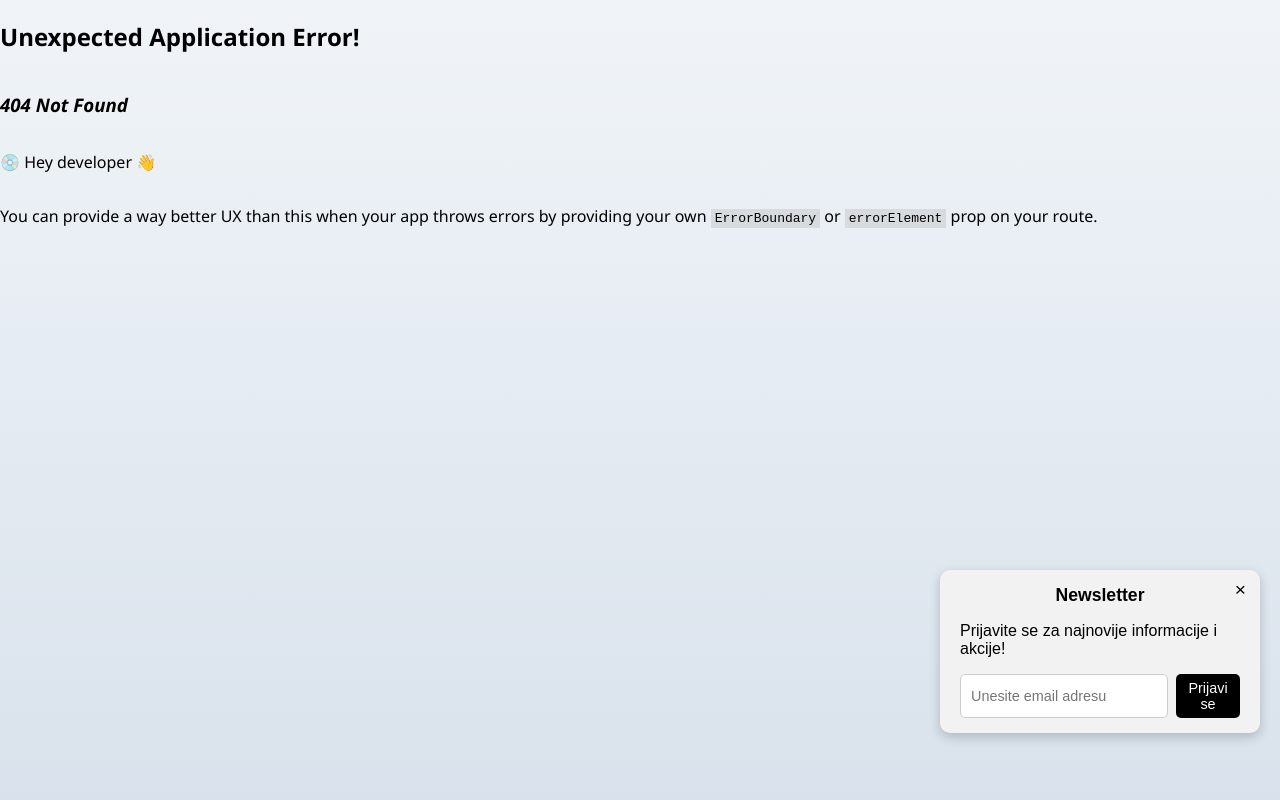
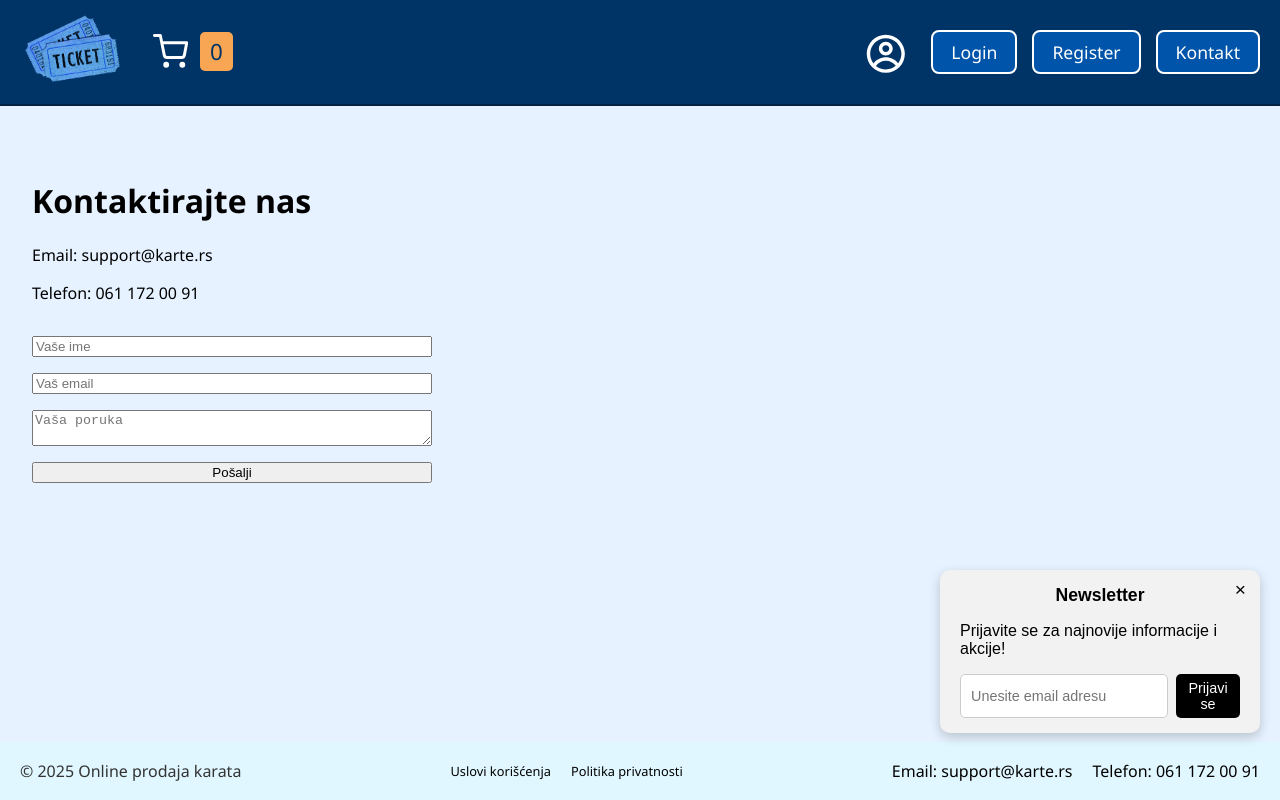
Before and after one commit to elab-development/klijentske-veb-tehnologije-2024-2022-0475-prodaja-karata, a React (Vite) app: page /kontakt in a window 1280 px wide. Before the commit this address had no page. Built offline with nearby package versions, Linux system fonts and the light colour scheme.

Commit message:
Dodata Kontakt stranica i rutiranje u App.tsx

```diff
--- a/src/App.tsx
+++ b/src/App.tsx
@@ -18,6 +18,7 @@ import Register from "./components/Register";
 import Newsletter from "./components/Newsletter";
 import { AuthProvider } from "./contexts/AuthContext";
 import Profile from "./components/Profile";
+import Kontakt from "./components/Kontakt";
 
 function App() {
   const [cartNum, setCartNum] = useState(0);
@@ -110,6 +111,7 @@ function App() {
           path="profile"
           element={<Profile cartProducts={getCartProducts()} />}
         />
+        <Route path="kontakt" element={<Kontakt />} />
       </Route>,
     ])
   );
--- /dev/null
+++ b/src/components/Kontakt.tsx
@@ -0,0 +1,32 @@
+import React from "react";
+
+const Kontakt: React.FC = () => {
+  return (
+    <div style={{ padding: "2rem" }}>
+      <h1>Kontaktirajte nas</h1>
+      <p>Email: support@karte.rs</p>
+      <p>Telefon: 061 172 00 91</p>
+
+      <form
+        onSubmit={(e) => {
+          e.preventDefault();
+          alert("Poruka je poslata!");
+        }}
+        style={{
+          display: "flex",
+          flexDirection: "column",
+          gap: "1rem",
+          marginTop: "2rem",
+          maxWidth: "400px",
+        }}
+      >
+        <input type="text" placeholder="Vaše ime" required />
+        <input type="email" placeholder="Vaš email" required />
+        <textarea placeholder="Vaša poruka" required />
+        <button type="submit">Pošalji</button>
+      </form>
+    </div>
+  );
+};
+
+export default Kontakt;
```
